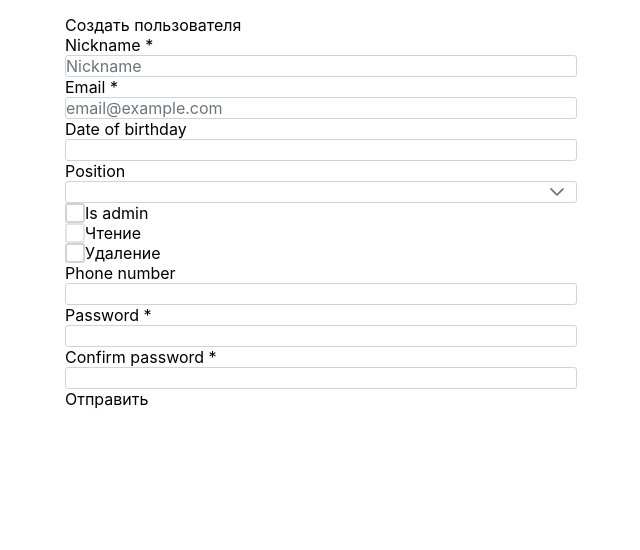
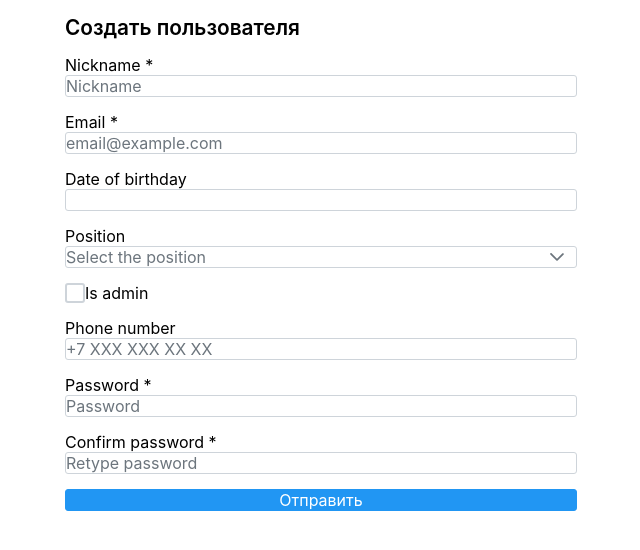
Before and after one commit to nerrevar/create-user, a Vue app: page / in a window 1280 px wide. Shown: the top 550 px of the page, without its empty margins (319-959 px from the left). Built offline with nearby package versions, Linux system fonts and the light colour scheme.

Commit message:
fields references, form styles

```diff
--- a/src/components/CreateUserForm.vue
+++ b/src/components/CreateUserForm.vue
@@ -6,7 +6,7 @@
       :class="{
         'p-field-checkbox': item.type === 'checkbox'
       }"
-      v-for="(item, index) in fields"
+      v-for="(item, index) in filteredFields"
       :key="index"
     >
       <label
@@ -27,24 +27,29 @@
         v-if="['text', 'email'].includes(item.type)"
         :id="item.uuid"
         :placeholder="item.placeholder"
+        v-model="formData[item.uuid]"
       />
       <Calendar
         v-if="item.type === 'date'"
         :monthNavigator="true"
         :yearNavigator="true"
         :yearRange="`1900:${ new Date().getFullYear() }`"
+        v-model="formData[item.uuid]"
       />
       <Dropdown
         v-if="item.type === 'select'"
         :options="item.options"
         optionLabel="name"
         optionValue="id"
+        :placeholder="item.placeholder"
+        v-model="formData[item.uuid]"
       />
       <Checkbox
         v-if="item.type === 'checkbox'"
         :binary="true"
         :value="item.value"
         :disabled="item.disabled"
+        v-model="formData[item.uuid]"
       />
       <label
         v-if="item.type === 'checkbox'"
@@ -61,22 +66,24 @@
       <InputMask
         v-if="item.type === 'phone'"
         mask="+7 999 999 99 99"
+        :placeholder="item.placeholder"
+        v-model="formData[item.uuid]"
       />
       <Password
         v-if="item.type === 'password'"
+        :placeholder="item.placeholder"
+        v-model="formData[item.uuid]"
       />
     </div>
-    <div
-      class="form__submit"
+    <Button
+      :label="sendText"
       @click="sendForm"
-    >
-      {{ sendText }}
-    </div>
+    />
   </div>
 </template>
 
 <script lang="ts" setup>
-import { defineProps } from 'vue'
+import { computed, defineProps, reactive } from 'vue'
 
 export interface ISelectOption {
   name: string,
@@ -90,16 +97,46 @@
   required: boolean,
   placeholder?: string,
   options?: ISelectOption[],
-  reference?: string[]
+  reference?: string[] | undefined,
   disabled?: boolean,
   value?: string | number | boolean
 }
 
-defineProps<{
+const props = defineProps<{
   title: string,
   sendText: string,
   fields: IFormField[]
 }>()
+
+const filteredFields = computed(() => props.fields.filter(el =>
+  !el.reference || el.reference.every(el => !!formData[el])
+))
+
+const formData = reactive<{ [key: string]: string | number | boolean }>({})
+props.fields.forEach(el => {
+  if (el.value)
+    formData[el.uuid] = el.value
+  else
+    switch (el.type) {
+      case 'text':
+      case 'email':
+      case 'date':
+      case 'phone':
+      case 'password': {
+        formData[el.uuid] = ''
+        break
+      }
+      case 'select': {
+        formData[el.uuid] = 0
+        break
+      }
+      case 'checkbox': {
+        formData[el.uuid] = false
+        break
+      }
+      default: throw new Error('Invalid form field type: ' + el.type)
+    }
+})
 
 const sendForm = () => {
   setTimeout(
@@ -108,3 +145,14 @@
   )
 }
 </script>
+
+<style lang="sass" scoped>
+.form
+  display: flex
+  flex-flow: column nowrap
+  gap: 15px
+
+  &__title
+    font-size: 1.3em
+    font-weight: 600
+</style>
--- a/src/prime-components.ts
+++ b/src/prime-components.ts
@@ -1,3 +1,4 @@
+import Button from 'primevue/button'
 import Calendar from 'primevue/calendar'
 import Checkbox from 'primevue/checkbox'
 import Dropdown from 'primevue/dropdown'
@@ -6,6 +7,7 @@
 import Password from 'primevue/password'
 
 export default [
+  Button,
   Calendar,
   Checkbox,
   Dropdown,
--- a/src/views/Home.vue
+++ b/src/views/Home.vue
@@ -37,6 +37,7 @@
     uuid: uuid(),
     label: 'Position',
     required: false,
+    placeholder: 'Select the position',
     options: [
       {
         id: 1,
@@ -79,19 +80,32 @@
     type: 'phone',
     uuid: uuid(),
     label: 'Phone number',
-    required: false
+    required: false,
+    placeholder: '+7 XXX XXX XX XX'
   },
   {
     type: 'password',
     uuid: uuid(),
     label: 'Password',
-    required: true
+    required: true,
+    placeholder: 'Password'
   },
   {
     type: 'password',
     uuid: uuid(),
     label: 'Confirm password',
-    required: true
+    required: true,
+    placeholder: 'Retype password'
   }
 ]
+fields.forEach((el: IFormField) => {
+  if (el.reference) {
+    el.reference =
+      el.reference
+        .map((el: string) =>
+          fields.find((field: IFormField) => field.label === el)?.uuid
+        )
+        .filter(el => !!el)
+  }
+})
 </script>
```
Also changed, not shown: .eslintrc.js.
